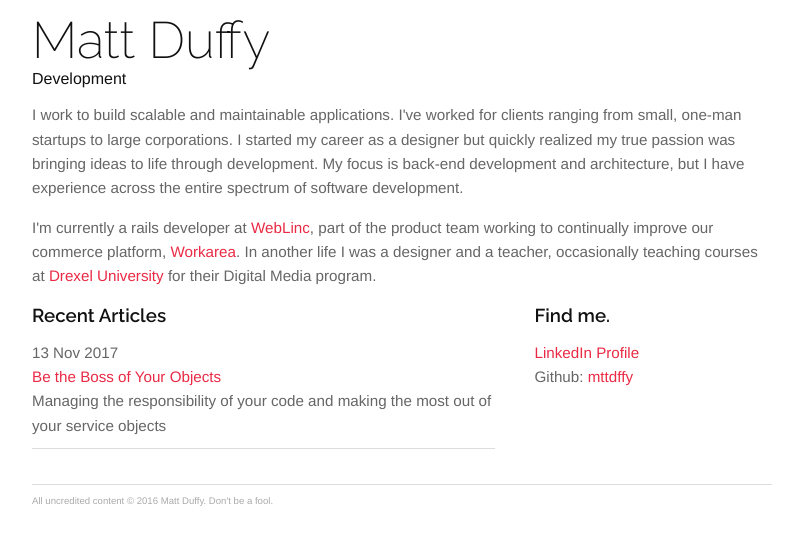
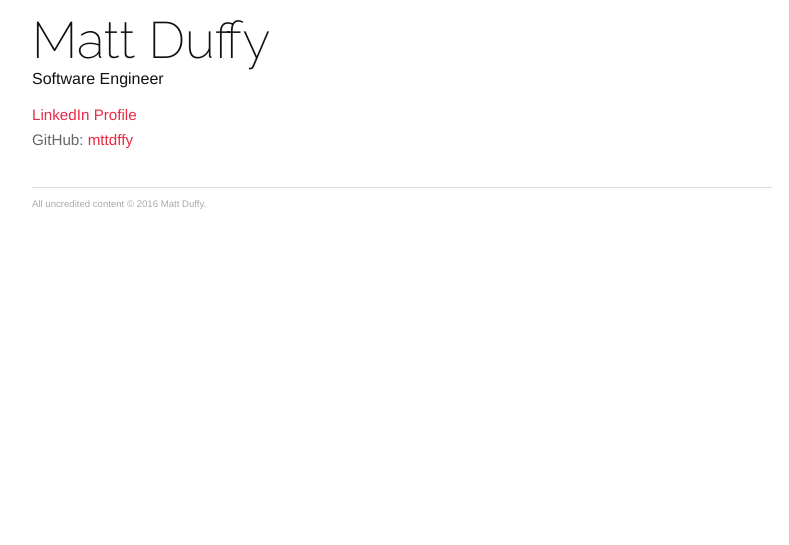
Before and after one commit to mttdffy/mttdffy.github.io, a Jekyll site: the page built from index.html, in a window 1280 px wide. Shown: the top 545 px of the page, without its empty margins (238-1027 px from the left). Built offline with Jekyll 4.4.1, drawn with Linux system fonts in a browser that asks for light colours.

Commit message:
simplify

```diff
--- a/_config.yml
+++ b/_config.yml
@@ -1,3 +1,3 @@
-name: Development
+name: Software Engineer
 rouge: true
 permalink: /:year-:month-:day/:title/
--- a/_layouts/default.html
+++ b/_layouts/default.html
@@ -43,7 +43,7 @@
             </div>
 
             <footer>
-              <h5>All uncredited content &copy; 2016 Matt Duffy. Don't be a fool.</h5>
+              <h5>All uncredited content &copy; 2016 Matt Duffy.</h5>
             </footer>
 
         </div>
--- a/index.html
+++ b/index.html
@@ -1,28 +1,20 @@
 ---
 layout: default
-title: Development
+title: Software Engineer
 ---
 
 <div class="row">
   <div class="span8 span-lead">
-    <p>
+    <!-- <p>
       I work to build scalable and maintainable applications. I've worked for clients ranging from small, one-man startups to large corporations. I started my career as a designer but quickly realized my true passion was bringing ideas to life through development. My focus is back-end development and architecture, but I have experience across the entire spectrum of software development.
     </p>
 
     <p>
       I'm currently a rails developer at <a href="http://www.weblinc.com">WebLinc</a>, part of the product team working to continually improve our commerce platform, <a href="https://www.workarea.com" >Workarea</a>. In another life I was a designer and a teacher, occasionally teaching courses at <a href="http://drexel.edu">Drexel University</a> for their Digital Media program.
-    </p>
+    </p> -->
   </div>
 
-  <!-- <section class="span4 span-lead">
-    <h3>Projects</h3>
-    <ul class="unstyled">
-      <li><a href="https://github.com/mttdffy/action_permission">ActionPermission</a></li>
-      <li><a href="https://github.com/mttdffy/buckle">Buckle Front-End Framework</a></li>
-      <li><a href="https://github.com/mttdffy/wbdv465">Rails Drexel Course</a></li>
-    </ul>
-  </section> -->
-
+  <!--
     <section class="span5 span-lead">
 
       <h3>Recent Articles</h3>
@@ -40,13 +32,13 @@ title: Development
       </ul>
 
     </section>
+  -->
 
-  <section class="span3">
-    <h3>Find me.</h3>
+  <section class="span3 span-lead">
+    <!-- <h3>Find me.</h3> -->
     <ul class="unstyled">
       <li><a href="http://www.linkedin.com/pub/matt-duffy/13/b30/955">LinkedIn Profile</a></li>
-      <!-- <li>Twitter: <a href="http://twitter.com/mttdffy">@mttdffy</a></li> -->
-      <li>Github: <a href="https://github.com/mttdffy">mttdffy</a></li>
+      <li>GitHub: <a href="https://github.com/mttdffy">mttdffy</a></li>
     </ul>
   </section>
 </div>
```
Also changed, not shown: Gemfile.lock. Lines whose indentation alone changed are shown as unchanged.
